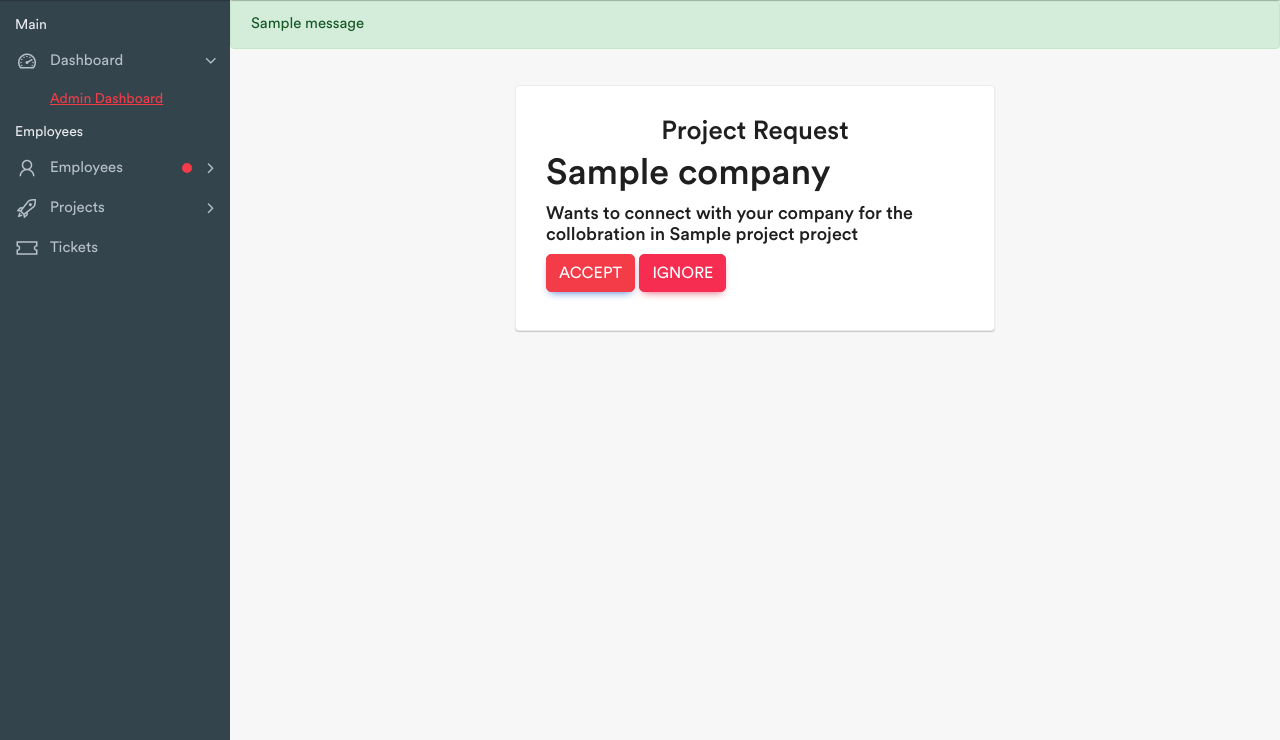
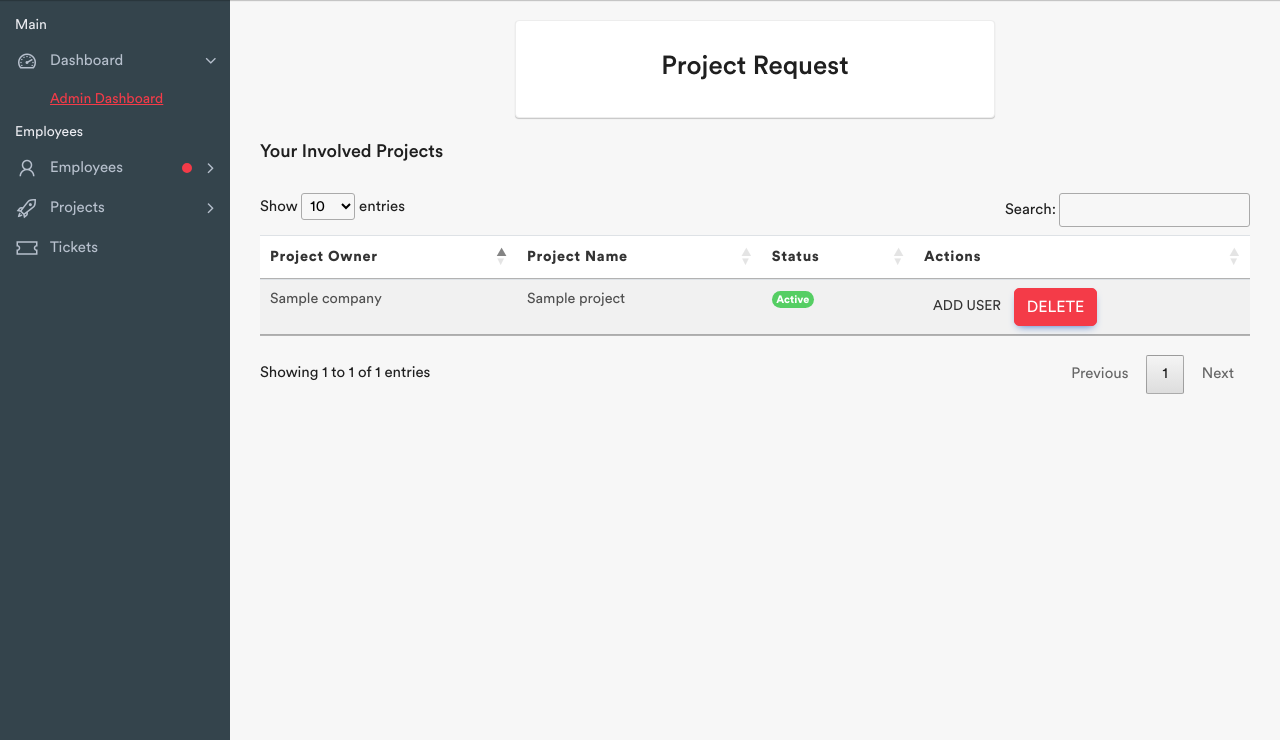
Before and after one commit to sakar-n/chatapp, a Django app: page /company/projectacceptance/ in a window 1280 px wide. Shown: the part 60-800 px from the top of the page. Run offline with Django 4.2, Linux system fonts and the light colour scheme; a user stored in the database is signed in; tables that the repository leaves empty hold one stand-in row (values such as "Sample post"); one stand-in notice (Sample message) is shown; some libraries are stand-ins or nearby versions.

Commit message:
foreign user assigned

```diff
--- a/company/forms.py
+++ b/company/forms.py
@@ -1,7 +1,7 @@
-from typing import Any, Mapping, Optional, Type, Union
+# from typing import Any, Mapping, Optional, Type, Union
 from django import forms
 from django.forms.utils import ErrorList
-from .models import Companies, Project, ProjectUser, CompanyUser, AssiciateCompany
+from .models import Companies, Project, ProjectUser, CompanyUser, AssiciateCompany, ForeignUser
 from django.contrib.auth.forms import UserCreationForm, UserChangeForm
 from user.models import CustomUser
 
--- a/company/models.py
+++ b/company/models.py
@@ -24,6 +24,9 @@ class CompanyUser(models.Model):
     company = models.ForeignKey(Companies, on_delete=models.CASCADE, null=False)
     user = models.ForeignKey(CustomUser, on_delete=models.CASCADE, null= False)
 
+    def __str__(self):
+        return self.user.email
+
 class ProjectUser(models.Model):
     user = models.ForeignKey(CustomUser, on_delete=models.CASCADE, null=False)
     project = models.ForeignKey(Project, on_delete=models.CASCADE, null= False)
@@ -32,3 +35,8 @@ class AssiciateCompany(models.Model):
     project = models.ForeignKey(Project, on_delete=models.CASCADE, null=False)
     company = models.ForeignKey(Companies, on_delete=models.CASCADE, null=False)
     is_active = models.BooleanField(default=False)
+
+class ForeignUser(models.Model):
+    associate_company = models.ForeignKey(AssiciateCompany, on_delete=models.CASCADE, null=False)
+    user = models.ForeignKey(CustomUser, on_delete=models.CASCADE, null=False)
+    project = models.ForeignKey(Project, on_delete=models.CASCADE, null=False)
--- a/company/urls.py
+++ b/company/urls.py
@@ -1,5 +1,5 @@
 from django.urls import path
-from .views import CompanyReg, CompanyUpadate, AddProject, ProjectDelete, ProjectUpdate, AddProjectUser, Associate_Company, ProejctAcceptance
+from .views import CompanyReg, CompanyUpadate, AddProject, ProjectDelete, ProjectUpdate, AddProjectUser, Associate_Company, ProejctAcceptance, RejectProject, Foreign_User
 urlpatterns=[
     path('register/', CompanyReg.as_view(), name="register"),
     path('companyupdate/', CompanyUpadate.as_view(), name="companyupdate"),
@@ -9,4 +9,6 @@ urlpatterns=[
     path('addprojectuser/<int:project_id>/<int:company_id>/', AddProjectUser.as_view(), name='project_user'),
     path('requestcompany/<int:project_id>/', Associate_Company.as_view(), name='associate_company'),
     path('projectacceptance/', ProejctAcceptance.as_view(), name='project_accept'),
+    path('project/decline/<int:id>', RejectProject.as_view(), name='decline_project'),
+    path('project/add/<int:id>/<int:company_id>', Foreign_User.as_view(), name='foreign_user'),
 ]
--- a/company/views.py
+++ b/company/views.py
@@ -2,7 +2,7 @@ from django.shortcuts import render, redirect, get_object_or_404, HttpResponsePe
 from django.views import View
 from .forms import CompanyForm, CreateCompanyForm, CompanyUpdateForm, UserUpdateForm, AddProjectForm, ProjectAssignForm, AssociateCompanyForm
 from django.contrib.auth.mixins import LoginRequiredMixin
-from .models import Companies, Project, ProjectUser, AssiciateCompany
+from .models import Companies, Project, ProjectUser, AssiciateCompany, ForeignUser
 from django.contrib import messages
 from user.models import CustomUser
 # Create your views here.
@@ -143,7 +143,6 @@ class AddProjectUser(View):
         return render(request, self.template_name, {'project': project, 'form': form})
 
     def post(self, request, project_id, company_id):
-        print(request.POST)
         form = self.user_form(request.POST, company_id=company_id)
         project = get_object_or_404(Project, project_id=project_id).project_id
         if form.is_valid():
@@ -173,7 +172,7 @@ class Associate_Company(View):
         project = get_object_or_404(Project, project_id = project_id).project_id
         form = self.associteform(request.POST)
         if form.is_valid():
-            if AssiciateCompany.objects.filter(project_id = project_id).exists():
+            if AssiciateCompany.objects.filter(project_id = project_id, is_active=True).exists():
                 messages.error(request, 'This project already has enough company assigned')
                 return render(request, self.template_name, {'form': form})
             else:
@@ -193,3 +192,46 @@ class ProejctAcceptance(View):
         for req_company in prj_requests:
             company = Companies.objects.get(company_id=req_company.project.company_id)
         return render(request, self.template_name, {'prj_requests': prj_requests, 'company': company})
+
+    from django.shortcuts import get_object_or_404
+
+    def post(self, request):
+        company = Companies.objects.get(user_id=request.user.id)
+        prj_requests = AssiciateCompany.objects.filter(company_id=company.company_id)
+
+        if request.method == 'POST':
+            request_id = request.POST.get('request_id')  # Get the request ID from the POST data
+            prj_request = get_object_or_404(AssiciateCompany, id=request_id)  # Retrieve the specific request
+            # Update the is_active field to False
+            prj_request.is_active = True
+            prj_request.save()
+            messages.success(request, "Project collaboration Accepted.")
+            return redirect('project_accept')
+        return render(request, self.template_name, {'prj_requests': prj_requests, 'company': company})
+
+
+class RejectProject(View):
+    def get(self, request, id):
+        company = Companies.objects.get(user_id=request.user.id)
+        prj_requests = AssiciateCompany.objects.filter(company_id = company.company_id, id=id)
+        prj_requests.delete()
+        messages.error(request, "Project Declined ")
+        return redirect('project_accept')
+
+class Foreign_User(View):
+    tempalte_name = "foreign_user.html"
+    foreign_user =  ProjectAssignForm
+    def get(self, request, id, company_id):
+        form = self.foreign_user(company_id=company_id)
+        return render(request, self.tempalte_name, {'form':form})
+
+
+    def post(self, request, id, company_id):
+        form = self.foreign_user(request.POST, company_id=company_id)
+        if form.is_valid():
+            email = form.cleaned_data['user_id'].user.id
+            print(email)
+            # user = ForeignUser.objects.get(user = email)
+            ForeignUser.objects.create(associate_company_id=company_id, user_id=email, project_id=id)
+            messages.success(request, "Project Assigned Successfully")
+        return render(request, self.tempalte_name, {'form':form})
--- a/templates/project_acceptance.html
+++ b/templates/project_acceptance.html
@@ -2,11 +2,6 @@
 
 {% block content %}
 
-{% for message in messages %}
-<div class="alert {{ message.tags }} alert-dismissible" role="alert">
- <div> {{ message }} </div>
-</div>
-{% endfor %}
 
 <div class="main-wrapper">
   <div class="account-content">
@@ -14,20 +9,101 @@
 
 
       <div class="account-box">
-        <div class="account-wrapper">
-          <h3 class="account-title">Project Request</h3>
+        <div class="account-wrapper ">
+          <h3 class="account-title ">Project Request</h3>
 
             {% for request in prj_requests %}
+            {% if request.is_active is False %}
            <h1> {{ company.company_name }}
             <h4> Wants to connect with your company
-             for the collobration in  {{ request.project.project_name }} project <h4>
-           <a class="btn btn btn-primary">Accept</a>
-           <a class="btn btn btn-danger">Ignore</a>
-            {% endfor %}
+             for the collobration in project <h4>
+            <h3> Project Name: {{ request.project.project_name }}</h3>
+
+            <form method="post" action="{% url 'project_accept' %}">
+              {% csrf_token %}
+              <input type="hidden" name="request_id" value="{{ request.id }}">
+              <button type="submit" class="btn btn-primary" data-mdb-toggle="modal">Accept</button>
+
+            <button type="button" class="btn btn-primary" data-mdb-toggle="modal"  data-mdb-target="#exampleModal{{request.id}}">
+                Decline
+            </button>
+
+
+            </form>
+            {% endif %}
+
+
+              <!-- Modal -->
+              <div class="modal fade" id="exampleModal{{request.id}}" tabindex="-1" aria-labelledby="exampleModalLabel" aria-hidden="true">
+                <div class="modal-dialog">
+                  <div class="modal-content">
+                    <div class="modal-header">
+                      <h5 class="modal-title" id="exampleModalLabel">Accept Project</h5>
+                      <button type="button" class="btn-close" data-mdb-dismiss="modal" aria-label="Close"></button>
+                    </div>
+                    <div class="modal-body"> Are You Sure want to Decline {{ request.project.project_name }} from {{ company.company_name }}  ? </div>
+                    <div class="modal-footer">
+                      <button type="button"  class="btn btn-secondary" data-mdb-dismiss="modal">Close</button>
+                      <a type="action" href="{% url 'decline_project' request.id %}" class="btn btn-link btn-sm btn-rounded">
+                        <!-- Button trigger modal -->
+                        <button type="button" class="btn btn-primary" data-mdb-toggle="modal" data-mdb-target="#exampleModal">
+                          Decline
+                        </button>
+                      </a>
+                  </div>
+                </div>
+              </div>
             </div>
           </div>
         </div>
-      </div>
-        </div>
+
+        {% endfor %}
+
     <!-- /Main Wrapper -->
-{% endblock content %}
+
+    <div class="align-middle"><br>
+    </div>
+
+    <div class="container">
+    <h4>Your Involved Projects </h4><br>
+
+    <table id="myTable"  class="table align-middle mb-0 bg-white table-striped" width="100%">
+      <!-- <table  id="example" class="table align-middle mb-0 bg-white"> -->
+        <thead class="bt-5">
+          <tr>
+            <th>Project Owner</th>
+            <th>Project Name</th>
+            <th>Status</th>
+            <th>Actions</th>
+          </tr>
+        </thead>
+        <tbody>
+
+        {% for request in prj_requests %}
+        {% if request.is_active %}
+        <tr>
+            <td>{{ company.company_name }} </td>
+            <td> {{ request.project.project_name }}</td>
+            <td> <span class="badge badge-success rounded-pill d-inline">Active</span> </td>
+            <td>
+            <a type="button" href="{% url 'foreign_user' request.id request.company_id %}" class="btn btn-link btn-sm btn-rounded">
+              Add User
+            </a>
+
+            <button type="button" class="btn btn-primary" data-mdb-toggle="modal"  data-mdb-target="#exampleModal{{request.id}}">
+                Delete
+            </button>
+            </td>
+        </tr>
+        {% endif %}
+        {% endfor %}
+        </tbody>
+              <!-- Button trigger modal -->
+
+
+
+
+    </table>
+    </div>
+   </div>
+    {% endblock content %}
--- a/templates/userbase.html
+++ b/templates/userbase.html
@@ -31,7 +31,8 @@
     </div>
 
     {% endfor %}
-    {%end%}
+    {% block content %}
+
     {% endblock content%}
 <!-- MDB -->
 <script type="text/javascript" src="https://code.jquery.com/jquery-3.5.1.js"></script>
```
Also changed, not shown: templates/foreign_user.html (added, +15 -0 lines), company/migrations/0009_foreignuser.py (added), media/media/default_506SEJR.png (added).
